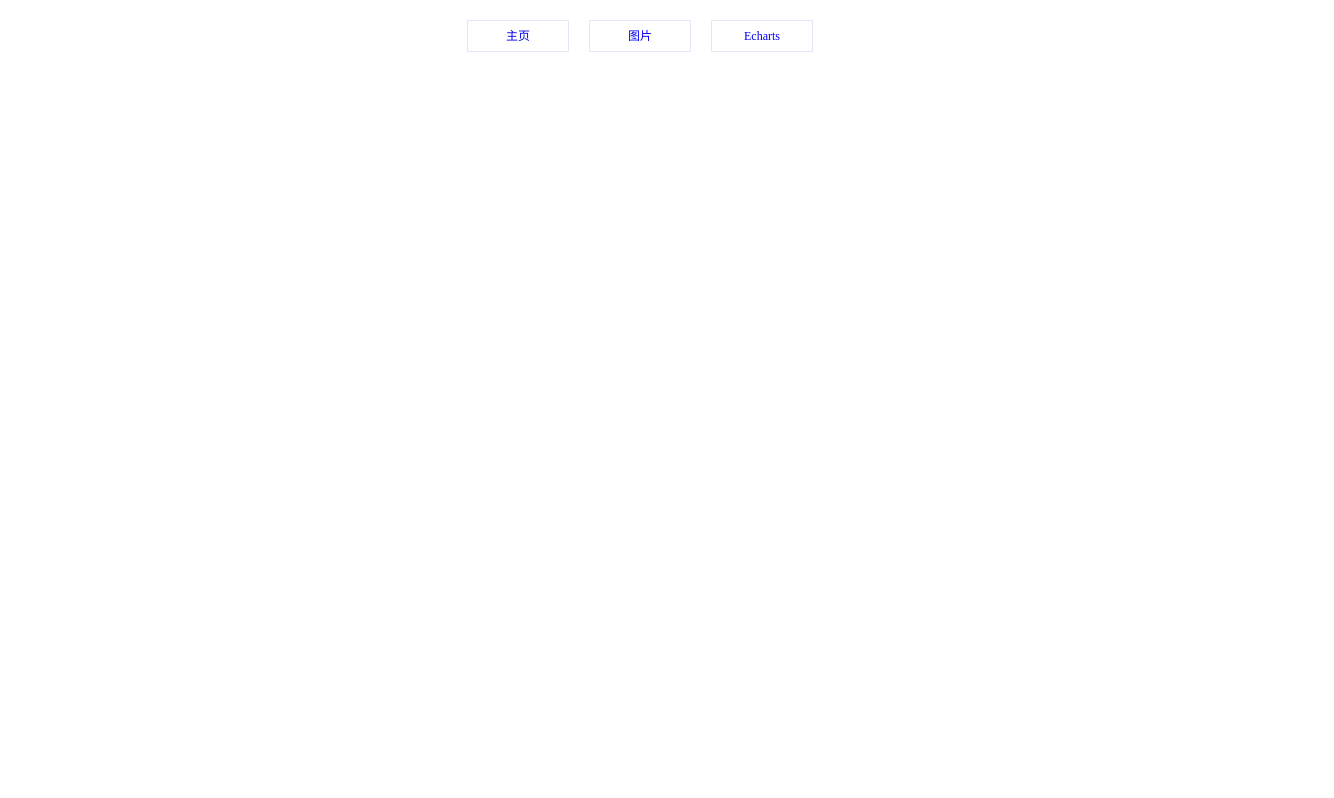
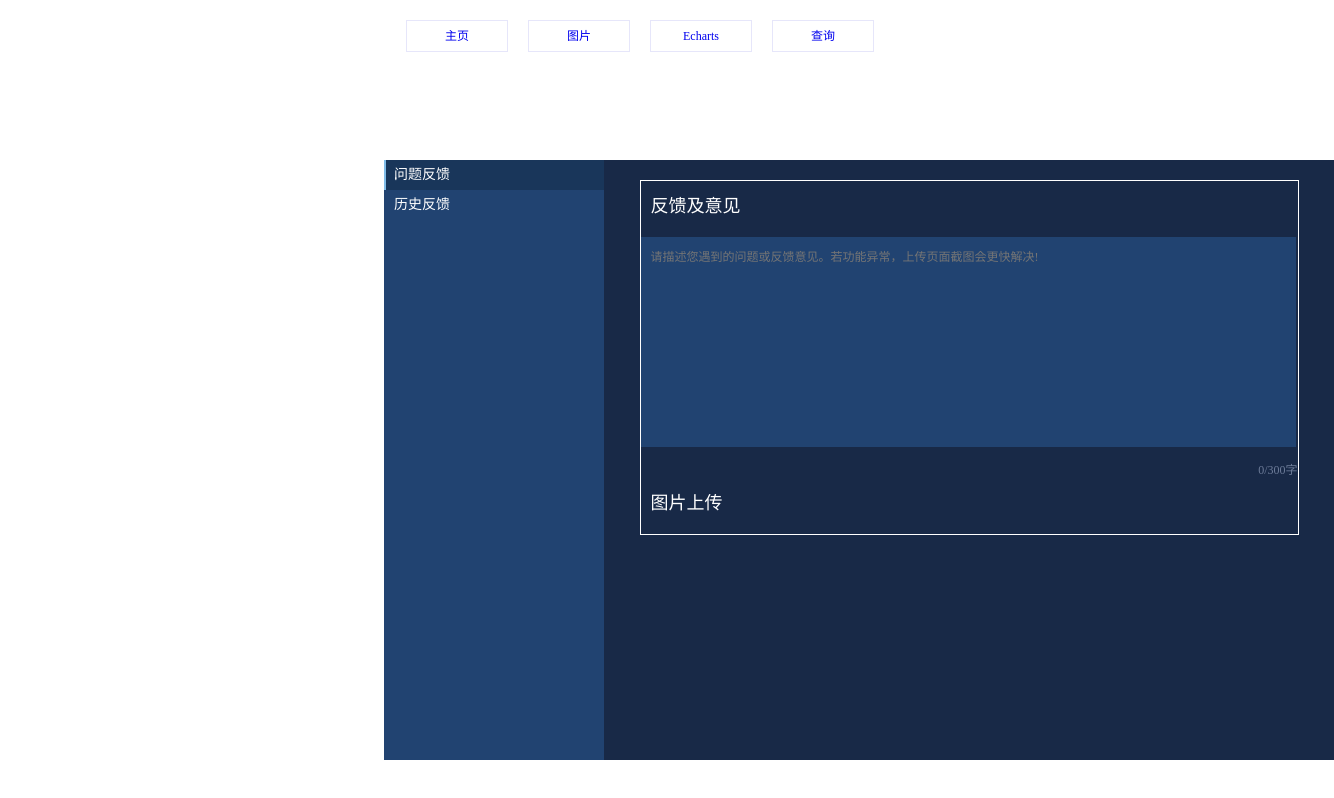
Before and after one commit to LonHon/vue-echarts-demo, a Vue app: page /#/ in a window 1280 px wide. Shown: the top 798 px of the page, 1334 px wide, since content can reach past the window. Built offline with nearby package versions, Linux system fonts and the light colour scheme.

Commit message:
增加搜索框组件,用户反馈未完善。

```diff
--- a/src/App.vue
+++ b/src/App.vue
@@ -1,6 +1,8 @@
 <template>
   <div id="app">
-    <Navi></Navi>
+    <div class="navigarea">
+      <Navi></Navi>
+    </div>
     <div class="main">
       <router-view></router-view>
     </div>
@@ -34,11 +36,20 @@ export default {
     height: 100%;
     position: relative;
   }
-  h2 {
+  h2{
     font-size: 20px;
     margin: 10px;
   }
+  .navigarea{
+    position: absolute;
+    width: 100%;
+    top: 0;
+    z-index: 99999;
+  }
   .main {
-    padding-top: 0px;
+    position: absolute;
+    top: 0;
+    width: 100%;
+    height: 100%;
   }
 </style>
--- a/src/components/Navigator.vue
+++ b/src/components/Navigator.vue
@@ -34,8 +34,9 @@
                     descript: '百度eCharts做的一些demo'
                   },
                   {
-                    name: '影音',
-                    path: ''
+                    name: '查询',
+                    path: '/search',
+                    descript: '做一个模糊查询'
                   }
                 ]
             }
@@ -50,11 +51,11 @@
 
 <style scoped>
   .main-navi{
-    position: relative;
     width: 100%;
     height: 60px;
     line-height: 30px;
     margin: 20px 0;
+    z-index: 99;
   }
   .navi-closer{
     display: block;
--- /dev/null
+++ b/src/components/fuzzySearch.vue
@@ -0,0 +1,75 @@
+<template>
+  <div id="search">
+    <label for="cotain">输入查询内容：</label>
+    <input id="cotain" v-model="key" @input="searchData" type="text">
+    <div class="contain">
+      <ul id="sourceData">
+        <h1>源数据</h1>
+        <li v-for="bitem in source">{{ bitem }}</li>
+      </ul>
+      <ul id="resualt">
+        <li v-for="item in products">{{item}}</li>
+      </ul>
+    </div>
+
+  </div>
+</template>
+
+<script>
+    export default {
+        name: 'search',
+        data () {
+            return {
+                source: [],
+                key: '',
+                products: []
+            }
+        },
+        methods: {
+          searchData: function() {
+            let key = this.key;
+            this.products = [];
+            let pro = this.products ;
+            if(key){
+              this.source.filter(function (ssource) {
+                  if(ssource.indexOf(key)>-1){
+                      pro.push(ssource);
+                  }
+              })
+            }
+          },
+        },
+        computed: {
+        },
+        created: function(){
+            let source = this.source;
+            this.$ajax.get('/static/json/mapdata.json').then( res => {
+                res.data.driving.forEach(function (el,i) {
+                  source.push(el.city + '<---->' + el.descript);
+                })
+            })
+        }
+    }
+</script>
+
+<style scoped>
+  #search{
+    padding-top: 100px;
+  }
+  #sourceData{
+    position: relative;
+    left: 30%;
+    top: 10%;
+  }
+  #resualt{
+    position: absolute;
+    margin-top: 5px;
+    width: auto;
+    top: 15%;
+    left: 30%;
+    border: 1px solid #000000;
+  }
+  #resualt li{
+    margin: 10px;
+  }
+</style>
--- a/src/components/imgUpLoad.vue
+++ b/src/components/imgUpLoad.vue
@@ -1,7 +1,7 @@
 <template>
   <div class="hello">
-    <h2>图片上传预览</h2>
     <div class="imgArea">
+      <h2>图片上传预览</h2>
       <ul>
         <li v-for="(item,index) in mmm" >
           <span>+</span>
@@ -70,11 +70,15 @@ export default {
 
 <!-- Add "scoped" attribute to limit CSS to this component only -->
 <style scoped>
-
+  .hello{
+    position: absolute;
+    width: 100%;
+    height: 100%;
+  }
   .imgArea{
     width: 400px;
     height: 200px;
-    margin: 50px auto;
+    margin: 120px auto;
   }
   .imgArea ul{
     margin-top: 30px;
--- /dev/null
+++ b/src/components/userResponse.vue
@@ -0,0 +1,140 @@
+<template>
+  <div id="rcontainer">
+    <ul class="rnavi">
+      <li :class=" {set:states.witchl} " @click="states.witchl= true">问题反馈</li>
+      <li :class=" {set:!states.witchl} "  @click="states.witchl= false">历史反馈</li>
+    </ul>
+    <div v-if="states.witchl" class="rcontent">
+      <div class="wrap">
+        <h2 class="rheadp">反馈及意见</h2>
+        <textarea class="rtextarea" id="rtext" placeholder="请描述您遇到的问题或反馈意见。若功能异常，上传页面截图会更快解决!" maxlength="300" @input="getword($event)">{{usertext}}</textarea>
+        <p class="countwords"> {{ states.wordsCounter +"/300字"}}</p>
+        <h2 class="rheadp">图片上传</h2>
+        <div class="imgarea">
+
+        </div>
+      </div>
+    </div>
+    <div v-if="!states.witchl" class="rcontent">
+      <div class="wrap">
+        <h2 class="rheadp">历史反馈</h2>
+      </div>
+
+    </div>
+
+  </div>
+</template>
+
+<script>
+import imgUp from '@/components/imgUpLoad'
+    export default {
+        name: 'respons',
+        data () {
+            return {
+                states:{
+                    witchl: true,
+                    wordsCounter: 0
+                },
+                usertext: "",
+                rlist:[],
+
+            }
+        },
+        components: { imgUp },
+        methods: {
+            getword: function (e) {
+              this.states.wordsCounter = String(e.target.value).length;
+            },
+            setStorage: function (k) {//存入local
+
+            },
+            getStorage: function (k) {//读取local
+
+            }
+        }
+    }
+</script>
+
+<style scoped>
+  #rcontainer{
+    position: absolute;
+    top: 20%;
+    left: 30%;
+    width: 950px;
+    height: 600px;
+    background-color: rgb(24,41,71);
+    color: #fff;
+    text-align: left;
+  }
+  /*
+    左侧导航
+  */
+  .rnavi{
+    position: absolute;
+    width: 220px;
+    height: 100%;
+    background-color: rgb(33,67,113);
+    font-size: 14px;
+    cursor: pointer;
+  }
+  .rnavi li{
+    position: relative;
+    text-indent: 10px;
+    height: 30px;
+    line-height: 30px;
+  }
+  .rnavi li:hover{
+    background-color: rgb(22,41,71);
+  }
+  .rnavi .set{
+    background-color: rgb(25,54,90);
+  }
+  .rnavi .set:before{
+    content: ".";
+    display: inline-block;
+    position: absolute;
+    left: 0;
+    top:0;
+    bottom: 0;
+    width: 2px;
+    background-color: rgb(128,188,232);
+  }
+
+  /*
+    新建反馈部分
+  */
+  .rcontent{
+    width: 730px;
+    height: 100%;
+    position: absolute;
+    top: 0;
+    left: 220px;
+    overflow: auto;
+  }
+  .wrap{
+    width: 90%;
+    margin: 20px auto;
+    border: 1px solid #fff;
+  }
+  .rheadp{
+    font-weight: normal;
+    font-size: 18px;
+    margin: 10px 10px 20px 10px;
+  }
+  .rtextarea{
+    resize: none;
+    width: 645px;
+    height: 200px;
+    border: none;
+    outline: none;
+    background-color: rgb(33,67,113);
+    padding: 10px 0 0 10px;
+    color: #fff;
+  }
+  .countwords{
+    text-align: right;
+    margin-top: 10px;
+    color: #6c7b98;
+  }
+
+</style>
--- a/src/router/route.js
+++ b/src/router/route.js
@@ -2,10 +2,17 @@ import Vue from 'vue'
 import Router from 'vue-router'
 import imgUpLoad from '@/components/imgUpLoad'
 import chart from '@/components/echartsDemo'
+import fuzzySearch from '@/components/fuzzySearch'
+import userRespon from '@/components/userResponse'
 Vue.use(Router)
 
 export default new Router({
   routes: [
+    {
+      path: '/',
+      name: 'userRespon',
+      component: userRespon
+    },
     {
       path: '/upImage',
       name: 'imgUpLoad',
@@ -15,6 +22,11 @@ export default new Router({
       path: '/chart',
       name: 'chart',
       component: chart
+    },
+    {
+      path: '/search',
+      name: 'fuzzySearch',
+      component: fuzzySearch
     }
   ]
 })
--- a/static/style/reset.css
+++ b/static/style/reset.css
@@ -1,6 +1,5 @@
 body, h1, h2, h3, h4, h5, h6, hr, p, blockquote, dl, dt, dd, ul, ol, li, pre, form, fieldset, legend, button, input, textarea, th, td { margin:0; padding:0; font-family: 'MicrosoftJhengHei'}
 body, button, input, select, textarea { font-size:12px; }
-h1, h2, h3, h4, h5, h6{ font-size:100%; }
 address, cite, dfn, em, var { font-style:normal; }
 code, kbd, pre, samp { font-family:couriernew, courier, monospace; }
 small{ font-size:12px; }
```
Also changed, not shown: src/components/echartsDemo.vue (+73 -16 lines).
